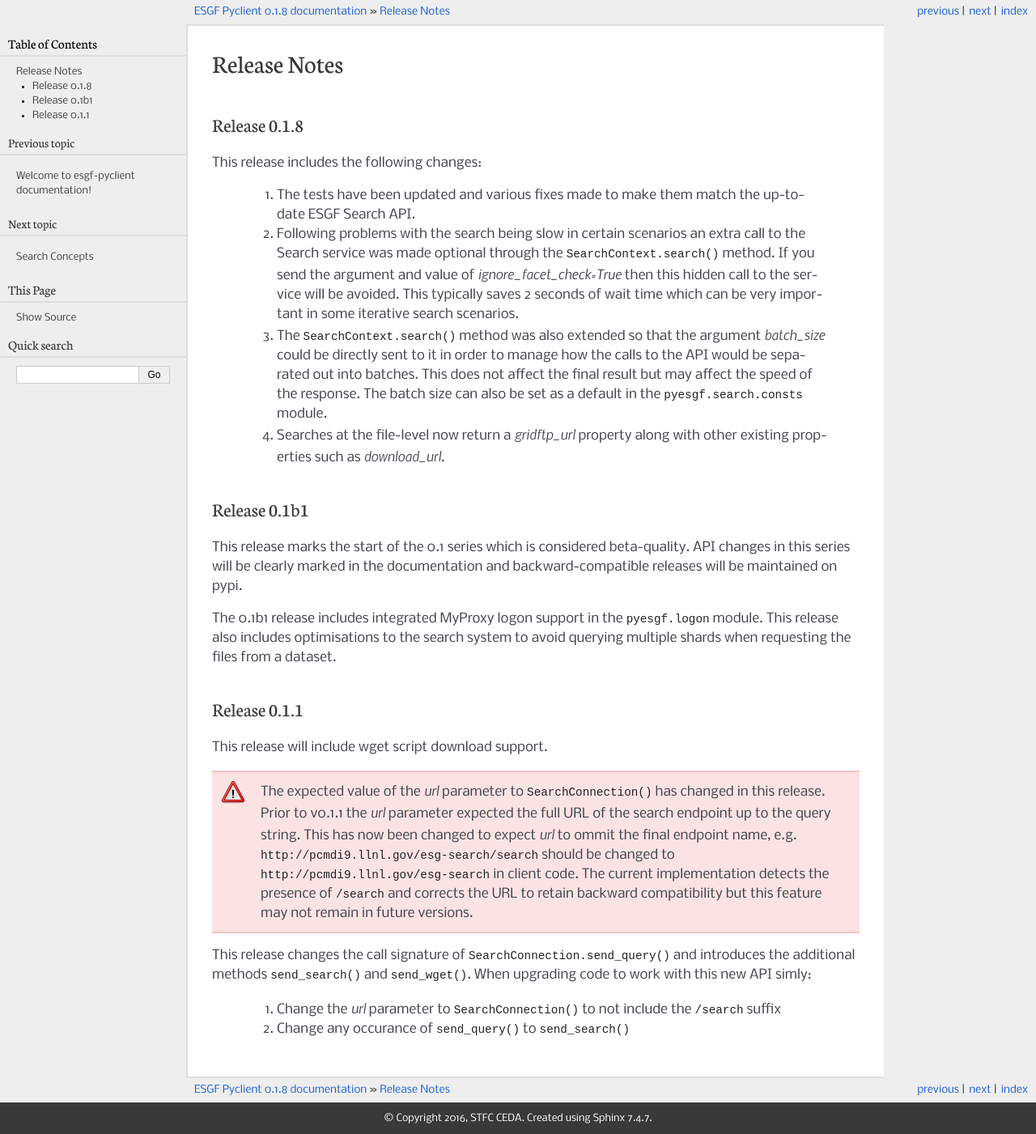
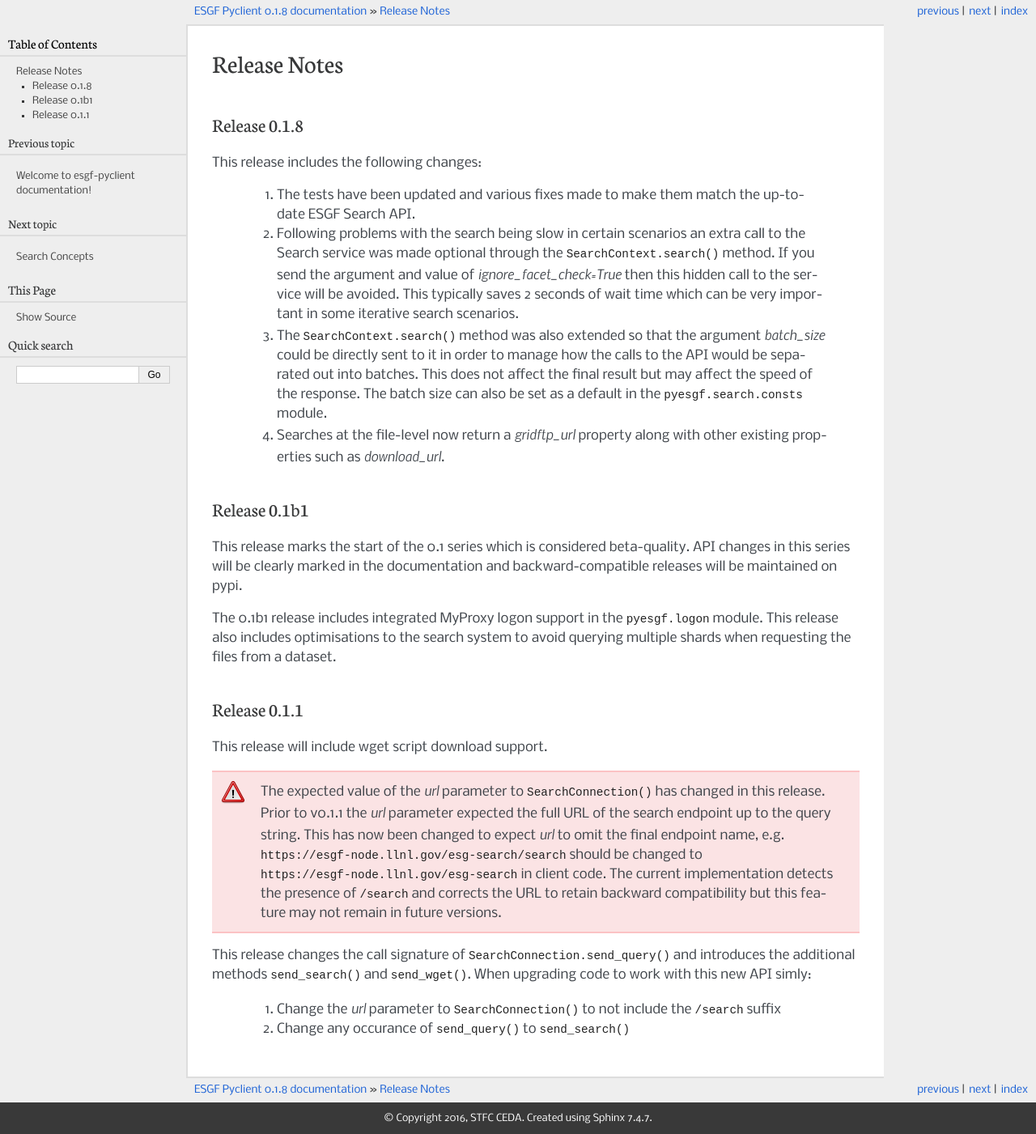
Before and after one commit to ESGF/esgf-pyclient, a Sphinx documentation site: the page built from docs/releases.rst, in a window 1280 px wide. Shown: the whole page at 81% size. Built offline with Sphinx 7.4.7, drawn with Linux system fonts in a browser that asks for light colours; the version number is read from the project's files by our own code.

Commit message:
Fixed tests to match updates to ESGF.

```diff
--- a/docs/examples.rst
+++ b/docs/examples.rst
@@ -7,7 +7,7 @@ Prelude
 ::
 
   >>> from pyesgf.search import SearchConnection
-  >>> conn = SearchConnection('http://pcmdi9.llnl.gov/esg-search',
+  >>> conn = SearchConnection('https://esgf-node.llnl.gov/esg-search',
   ...                         distrib=True)
 
 Find how many datasets containing 'humidity' in a given experiment family::
--- a/docs/releases.rst
+++ b/docs/releases.rst
@@ -34,9 +34,9 @@ This release will include wget script download support.
    The expected value of the *url* parameter to :meth:`SearchConnection()` has changed in this release.
    Prior to v0.1.1 the *url* parameter expected the full URL of the
    search endpoint up to the query string.  This has now been changed
-   to expect *url* to ommit the final endpoint name,
-   e.g. ``http://pcmdi9.llnl.gov/esg-search/search`` should be changed
-   to ``http://pcmdi9.llnl.gov/esg-search`` in client code.  The
+   to expect *url* to omit the final endpoint name,
+   e.g. ``https://esgf-node.llnl.gov/esg-search/search`` should be changed
+   to ``https://esgf-node.llnl.gov/esg-search`` in client code.  The
    current implementation detects the presence of ``/search`` and
    corrects the URL to retain backward compatibility but this feature
    may not remain in future versions.
```
Also changed, not shown: 4 other files.
